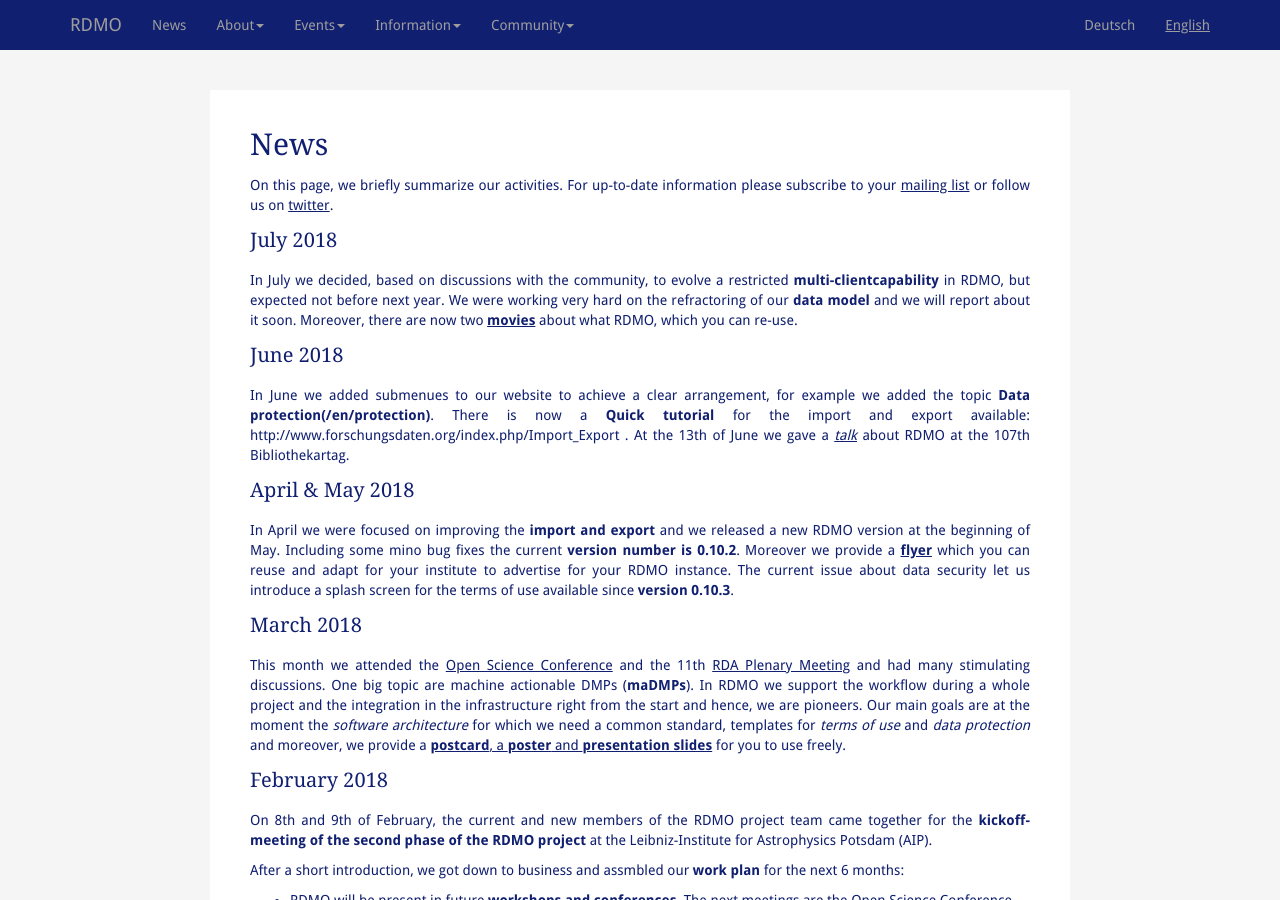
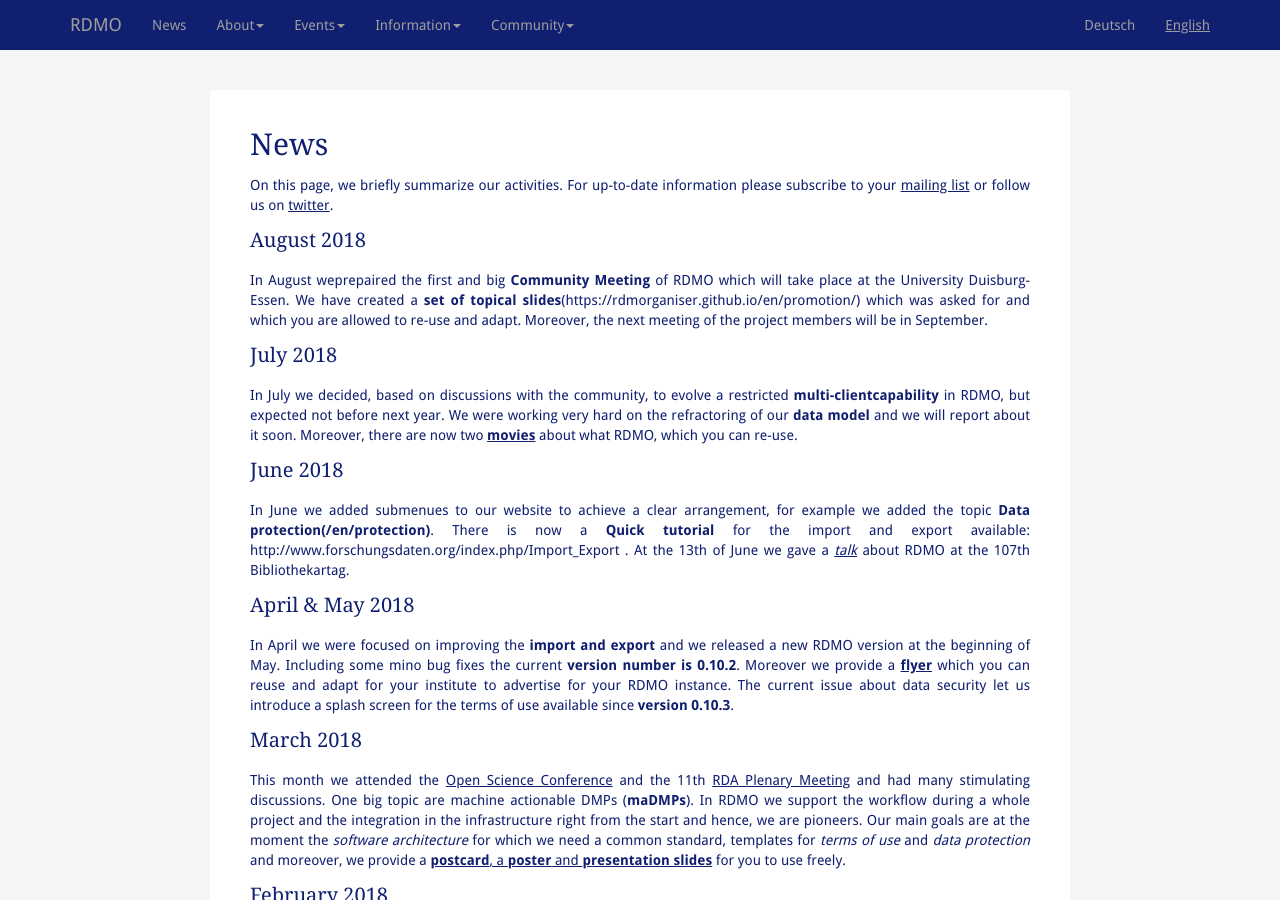
Before and after one commit to rdmorganiser/rdmorganiser.github.io, a Jekyll site: the page built from en/news.md, in a window 1280 px wide and 900 px high. Built offline with Jekyll 4.4.1, drawn with Linux system fonts in a browser that asks for light colours; our own code applies the rules of GitHub Pages for plain Markdown files.

Commit message:
Update news.md

```diff
--- a/en/news.md
+++ b/en/news.md
@@ -9,6 +9,11 @@
 ====
 
 On this page, we briefly summarize our activities. For up-to-date information please subscribe to your [mailing list](https://www.listserv.dfn.de/sympa/info/rdmo) or follow us on [twitter](https://www.twitter.com/rdmorganiser).
+
+August 2018
+-----------
+
+In August weprepaired the first and big **Community Meeting** of RDMO which will take place at the University Duisburg-Essen. We have created a **set of topical slides**(https://rdmorganiser.github.io/en/promotion/) which was asked for and which you are allowed to re-use and adapt. Moreover, the next meeting of the project members will be in September.
 
 July 2018
 ---------
```
